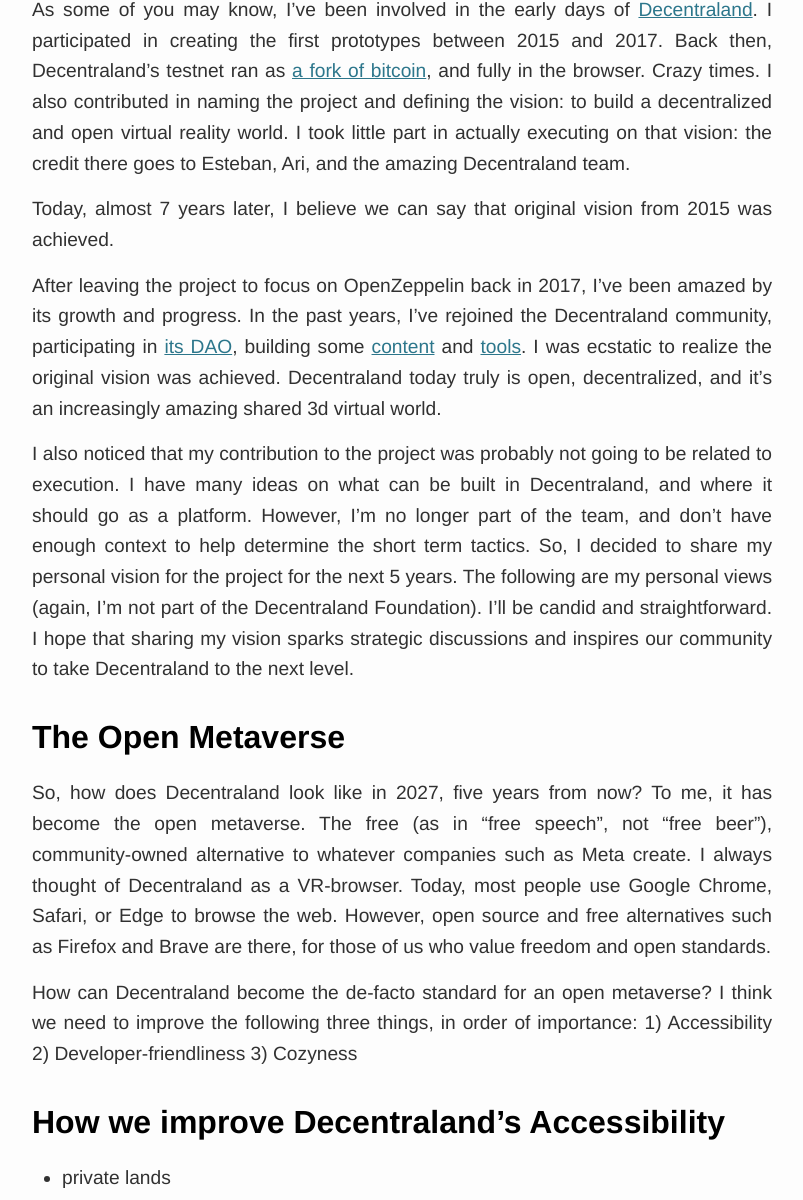
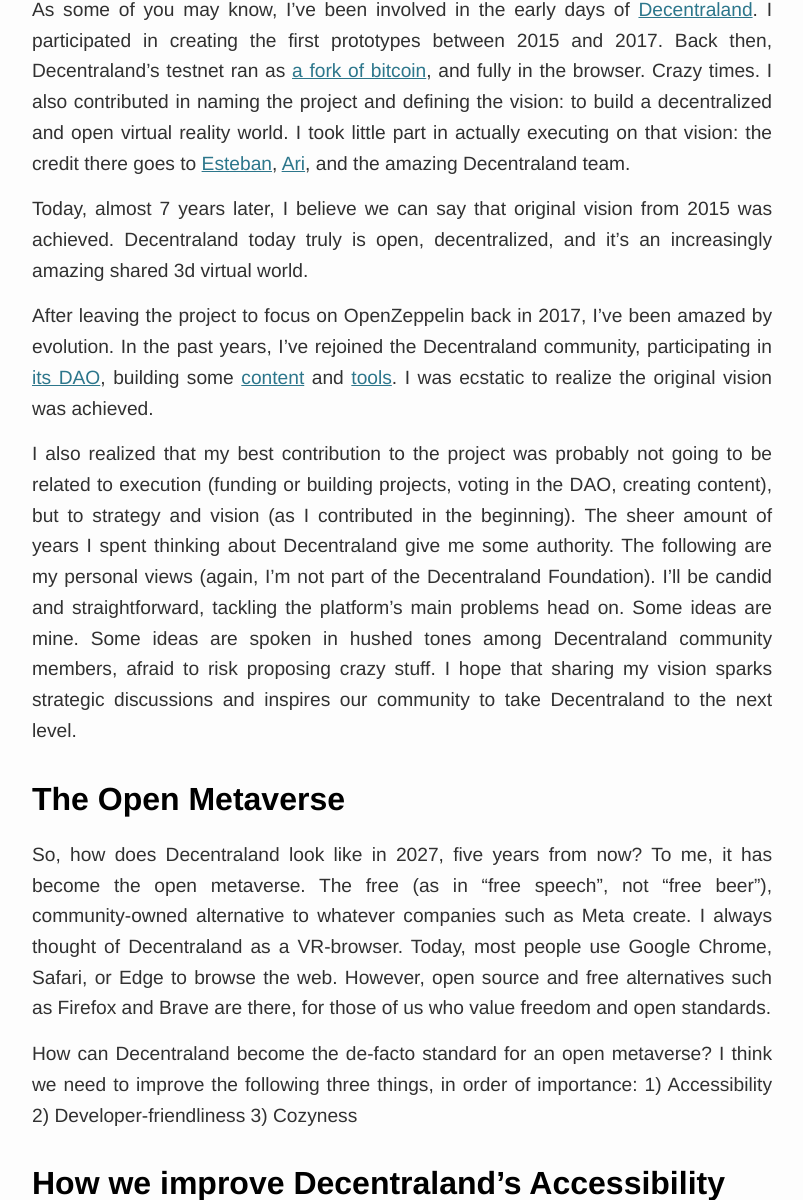
Before and after one commit to tobyornottobe/maraoz.github.io, a Jekyll site: the page built from _posts/2022-01-01-decentraland-vision.md, in a window 1280 px wide and 1400 px high, scrolled down 640 px. Shown: the part 200-1400 px from the top of the window, without its empty margins (238-1041 px from the left). Built offline with Jekyll 4.4.1, drawn with Linux system fonts in a browser that asks for light colours.

Commit message:
update decentraland vision post

```diff
--- a/_posts/2022-01-01-decentraland-vision.md
+++ b/_posts/2022-01-01-decentraland-vision.md
@@ -10,13 +10,13 @@
 </figure>
 <img class="cover" src="/img/decentraland-vision/cover.jpg">
 
-As some of you may know, I've been involved in the early days of [Decentraland](https://decentraland.org/). I participated in creating the first prototypes between 2015 and 2017. Back then, Decentraland's testnet ran as [a fork of bitcoin](https://github.com/decentraland/bronzeage-node/commit/7a5245e8434558d298d07d0dd2bd9862ca3af408), and fully in the browser. Crazy times. I also contributed in naming the project and defining the vision: to build a decentralized and open virtual reality world. I took little part in actually executing on that vision: the credit there goes to Esteban, Ari, and the amazing Decentraland team.
+As some of you may know, I've been involved in the early days of [Decentraland](https://decentraland.org/). I participated in creating the first prototypes between 2015 and 2017. Back then, Decentraland's testnet ran as [a fork of bitcoin](https://github.com/decentraland/bronzeage-node/commit/7a5245e8434558d298d07d0dd2bd9862ca3af408), and fully in the browser. Crazy times. I also contributed in naming the project and defining the vision: to build a decentralized and open virtual reality world. I took little part in actually executing on that vision: the credit there goes to [Esteban](https://twitter.com/eordano), [Ari](https://twitter.com/arimeilich), and the amazing Decentraland team.
 
-Today, almost 7 years later, I believe we can say that original vision from 2015 was achieved.
+Today, almost 7 years later, I believe we can say that original vision from 2015 was achieved. Decentraland today truly is open, decentralized, and it's an increasingly amazing shared 3d virtual world.
 
-After leaving the project to focus on OpenZeppelin back in 2017, I've been amazed by its growth and progress. In the past years, I've rejoined the Decentraland community, participating in [its DAO](https://governance.decentraland.org/), building some [content](https://play.decentraland.org/?position=52,90) and [tools](https://genesis.city/). I was ecstatic to realize the original vision was achieved. Decentraland today truly is open, decentralized, and it's an increasingly amazing shared 3d virtual world.
+After leaving the project to focus on OpenZeppelin back in 2017, I've been amazed by evolution. In the past years, I've rejoined the Decentraland community, participating in [its DAO](https://governance.decentraland.org/), building some [content](https://play.decentraland.org/?position=52,90) and [tools](https://genesis.city/). I was ecstatic to realize the original vision was achieved.
 
-I also noticed that my contribution to the project was probably not going to be related to execution. I have many ideas on what can be built in Decentraland, and where it should go as a platform. However, I'm no longer part of the team, and don't have enough context to help determine the short term tactics. So, I decided to share my personal vision for the project for the next 5 years. The following are my personal views (again, I'm not part of the Decentraland Foundation). I'll be candid and straightforward. I hope that sharing my vision sparks strategic discussions and inspires our community to take Decentraland to the next level.
+I also realized that my best contribution to the project was probably not going to be related to execution (funding or building projects, voting in the DAO, creating content), but to strategy and vision (as I contributed in the beginning). The sheer amount of years I spent thinking about Decentraland give me some authority. The following are my personal views (again, I'm not part of the Decentraland Foundation). I'll be candid and straightforward, tackling the platform's main problems head on. Some ideas are mine. Some ideas are spoken in hushed tones among Decentraland community members, afraid to risk proposing crazy stuff. I hope that sharing my vision sparks strategic discussions and inspires our community to take Decentraland to the next level.
 
 ## The Open Metaverse
 
```
